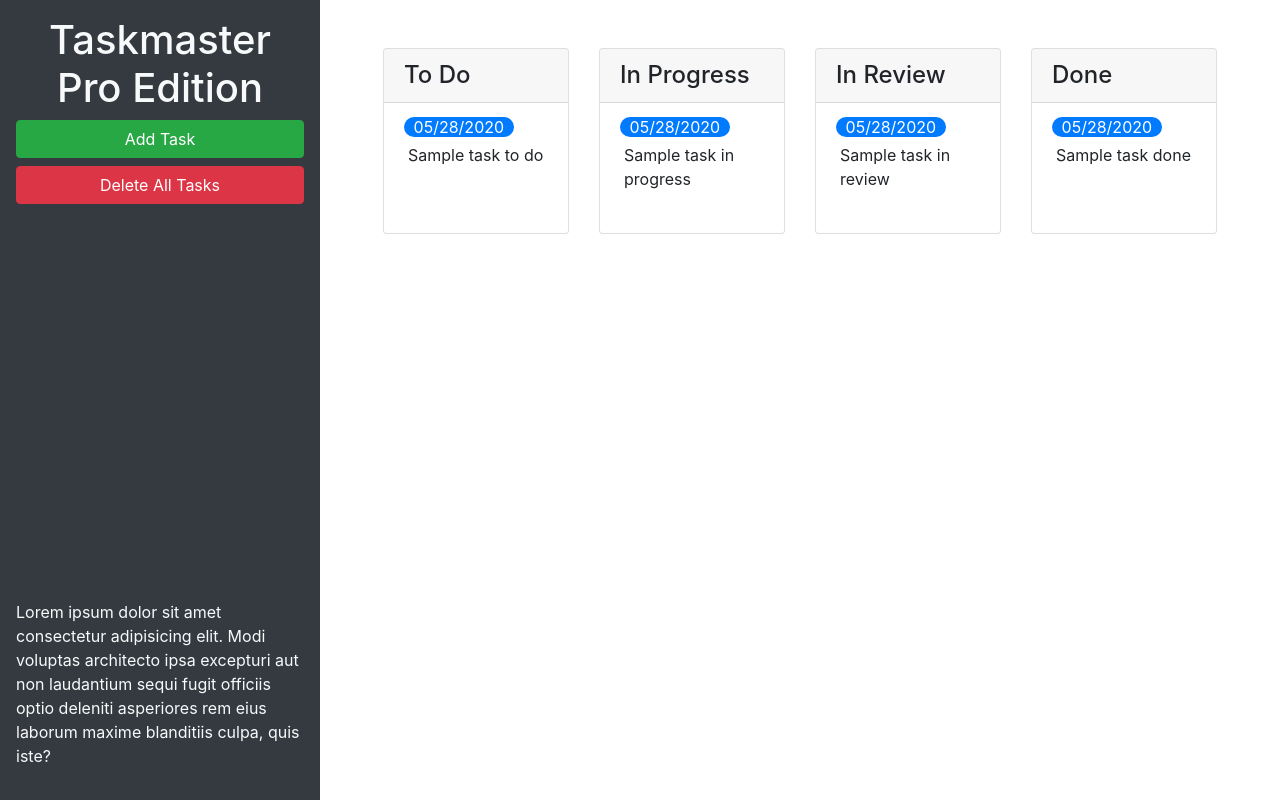
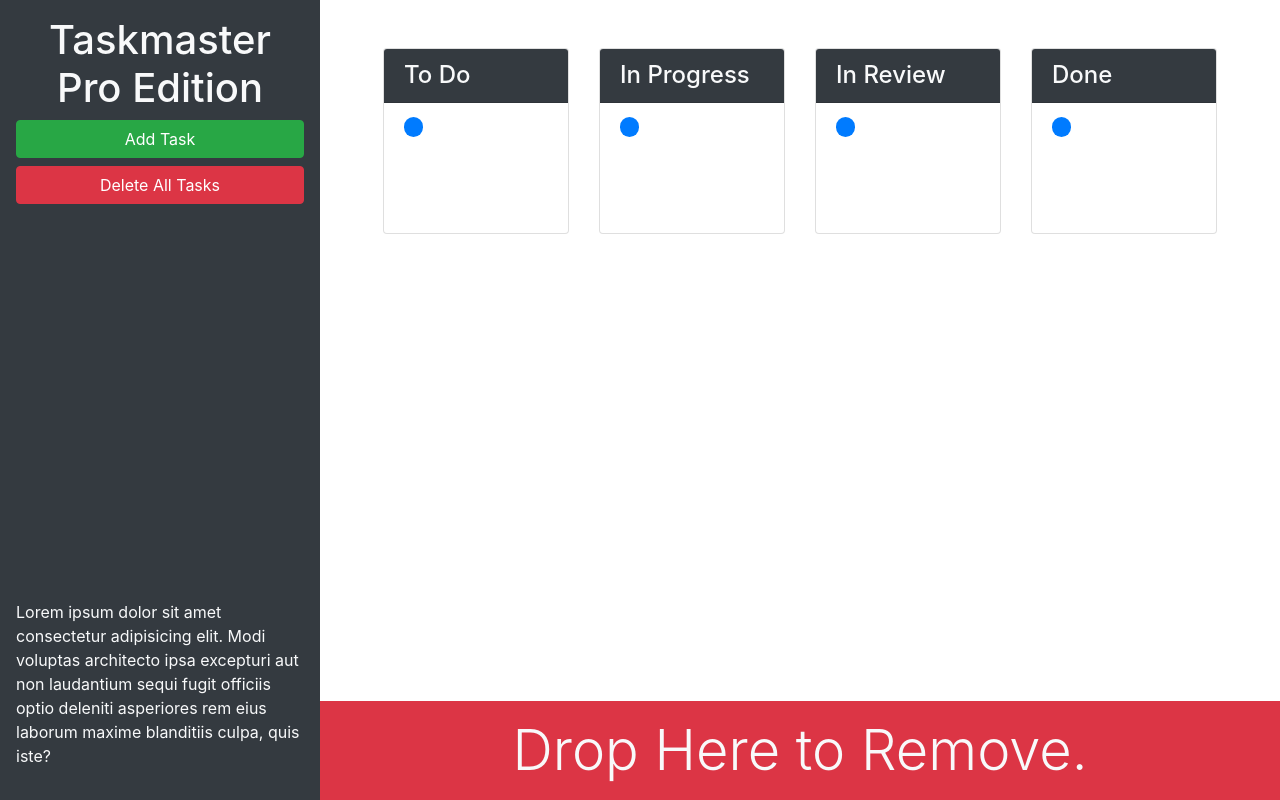
Before and after one commit to jessicap5159/taskmaster-pro, a plain HTML site: page index.html in a window 1280 px wide. Drawn offline with nearby package versions, Linux system fonts and the light colour scheme.

Commit message:
added trash dropzone

```diff
--- a/index.html
+++ b/index.html
@@ -13,27 +13,28 @@
 <body>
 
   <div class="row min-vh-100 no-gutters">
-    <header class="col-12 col-lg-3 bg-dark text-light d-flex flex-column p-4 p-lg-3">
+    <header class="col-12 col-lg-3 bg-dark text-light sticky-top d-flex flex-column p-4 p-lg-3">
       <h1 class="text-center">Taskmaster Pro Edition</h1>
       <button id="create-task" class="btn btn-block btn-success" data-toggle="modal" data-target="#task-form-modal">Add
         Task</button>
       <button id="remove-tasks" class="btn btn-block btn-danger">Delete All Tasks</button>
-      <p class="mt-auto">Lorem ipsum dolor sit amet consectetur adipisicing elit. Modi voluptas architecto ipsa
+      <p class="mt-auto d-none d-lg-block">Lorem ipsum dolor sit amet consectetur adipisicing elit. Modi voluptas
+        architecto ipsa
         excepturi aut non
         laudantium sequi fugit officiis optio deleniti asperiores rem eius laborum maxime blanditiis culpa, quis iste?
       </p>
     </header>
-    <main class="col-12 col-lg-9">
+    <main class="col-12 col-lg-9 d-flex flex-column">
       <div class="m-5 row justify-content-around">
         <!-- todo start -->
 
         <div class="col-12 col-md-6 col-xl-3 mb-3">
           <div class="card">
-            <h4 class="card-header">To Do</h4>
+            <h4 class="card-header bg-dark text-light">To Do</h4>
             <ul id="list-toDo" class="list-group list-group-flush">
               <li class="list-group-item">
-                <span class="badget badge-primary badge-pill">05/28/2020</span>
-                <p class="m-1">Sample task to do</p>
+                <span class="badget badge-primary badge-pill"></span>
+                <p class="m-1"></p>
               </li>
             </ul>
           </div>
@@ -42,11 +43,11 @@
         <!-- in progress start -->
         <div class="col-12 col-md-6 col-xl-3 mb-3">
           <div class="card">
-            <h4 class="card-header">In Progress</h4>
+            <h4 class="card-header bg-dark text-light">In Progress</h4>
             <ul id="list-inProgress" class="list-group list-group-flush">
               <li class="list-group-item">
-                <span class="badget badge-primary badge-pill">05/28/2020</span>
-                <p class="m-1">Sample task in progress</p>
+                <span class="badget badge-primary badge-pill"></span>
+                <p class="m-1"></p>
               </li>
             </ul>
           </div>
@@ -55,11 +56,11 @@
         <!-- in review start -->
         <div class="col-12 col-md-6 col-xl-3 mb-3">
           <div class="card">
-            <h4 class="card-header">In Review</h4>
+            <h4 class="card-header bg-dark text-light">In Review</h4>
             <ul id="list-inReview" class="list-group list-group-flush">
               <li class="list-group-item">
-                <span class="badget badge-primary badge-pill">05/28/2020</span>
-                <p class="m-1">Sample task in review</p>
+                <span class="badget badge-primary badge-pill"></span>
+                <p class="m-1"></p>
               </li>
             </ul>
           </div>
@@ -68,17 +69,22 @@
         <!-- done start -->
         <div class="col-12 col-md-6 col-xl-3 mb-3">
           <div class="card">
-            <h4 class="card-header">Done</h4>
+            <h4 class="card-header bg-dark text-light">Done</h4>
             <ul id="list-done" class="list-group list-group-flush">
               <li class="list-group-item">
-                <span class="badget badge-primary badge-pill">05/28/2020</span>
-                <p class="m-1">Sample task done</p>
+                <span class="badget badge-primary badge-pill"></span>
+                <p class="m-1"></p>
               </li>
             </ul>
           </div>
+          </div>
         </div>
         <!-- done end -->
-
+        <div class="mt-auto" id="trash">
+          <div class="w-100 bg-danger p-3 text-center text-light display-4">
+            Drop Here to Remove.
+          </div>
+        </div>
 
     </main>
   </div>
```
